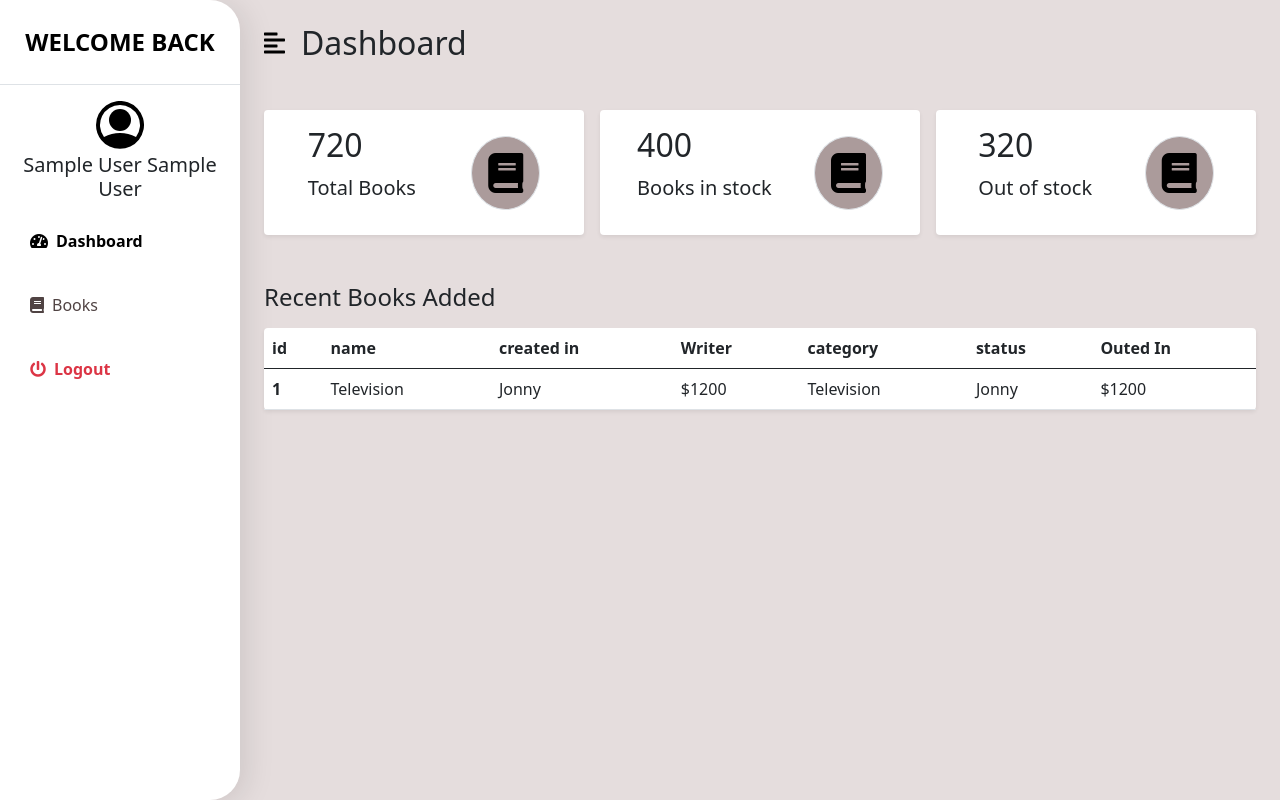
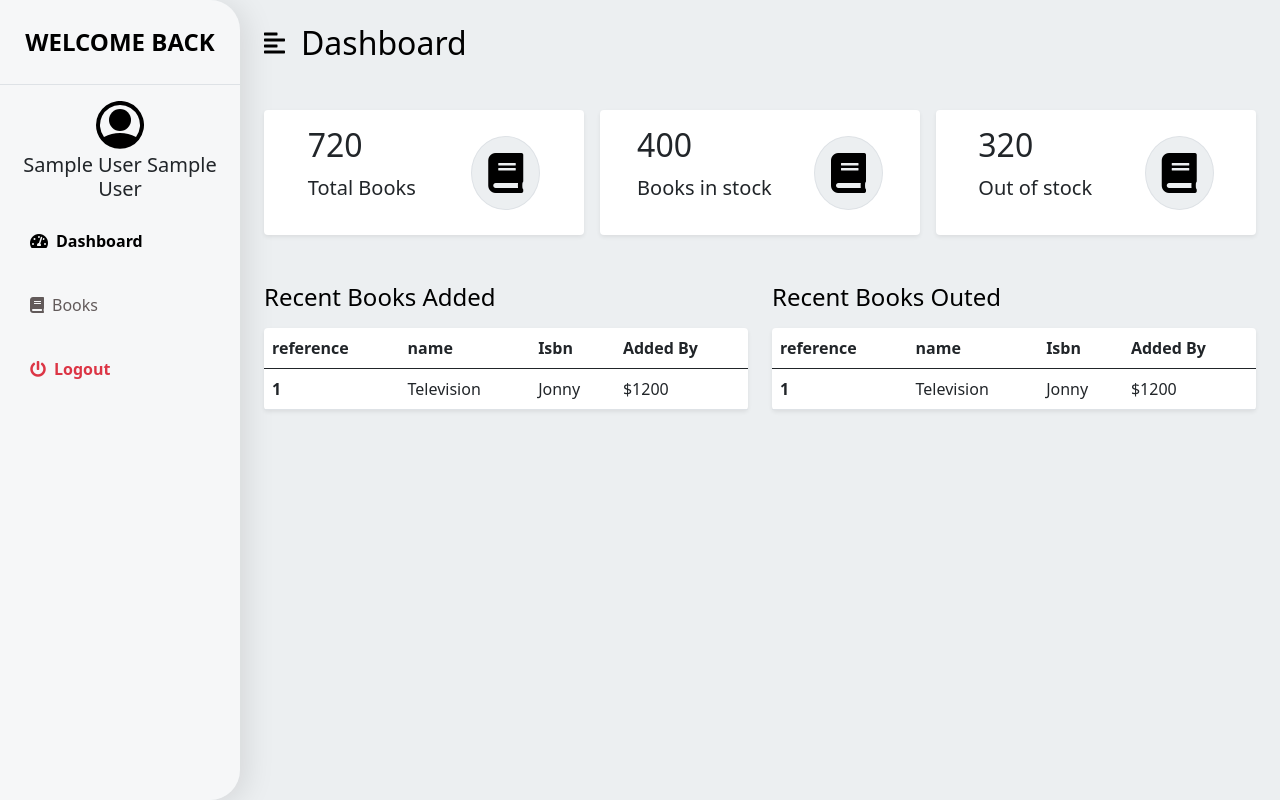
Before and after one commit to AyoubOuabi1/library-management-system, a PHP site: page /library-management-system/ in a window 1280 px wide. Run offline with PHP 8.4, Linux system fonts and the light colour scheme; the visitor is signed in with stand-in values (Sample User, id 1); some libraries are stand-ins or nearby versions.

Commit message:
add select books data

```diff
--- a/assets/fronend/books.php
+++ b/assets/fronend/books.php
@@ -1,23 +1,40 @@
 <div class="  my-5">
-    <div class="mb-3 d-flex justify-content-between">
-        <h3 class="mt-2">Books List</h3>
+    <div class="mb-3 d-flex justify-content-end">
+
         <button class="btn  btn-primary rounded-pill" type="button" data-bs-toggle="modal" onclick="createTask()">
             <h5 >&emsp;Add Book&emsp;</h5>
         </button>
 
     </div>
-
-    <div class="col table-responsive">
+    <div class="row">
+        <div class="col-md-6 col-12 table-responsive">
+            <h3 class="fs-4  mb-3 primary-text">Books In Stock</h3>
             <table class="table  bg-white rounded shadow-sm  table-hover">
                 <thead>
                 <tr>
-                <th scope="col w-25" >id</th>
+                    <th scope="col" >id</th>
+                    <th scope="col">Name</th>
+                    <th scope="col">ISBN</th>
+                    <th scope="col">Writer</th>
+                    <th scope="col"></th>
+                </tr>
+                </thead>
+                <tbody id="tableBodyData">
+
+
+                </tbody>
+            </table>
+        </div>
+        <div class="col col-md-6 col-12 table-responsive">
+            <h3 class="fs-4  mb-3 primary-text">Recent Books Outed</h3>
+
+            <table class="table  bg-white rounded shadow-sm  table-hover">
+                <thead>
+                <tr>
+                    <th scope="col" >reference</th>
                     <th scope="col">name</th>
-                <th scope="col">created in</th>
-                <th scope="col">Writer</th>
-                <th scope="col">category</th>
-                <th scope="col">status</th>
-                <th scope="col">Outed In</th>
+                    <th scope="col">Isbn</th>
+                    <th scope="col"></th>
                 </tr>
                 </thead>
                 <tbody>
@@ -26,12 +43,12 @@
                     <td>Television</td>
                     <td>Jonny</td>
                     <td>$1200</td>
-                <td>Television</td>
-                <td>Jonny</td>
-                <td>$1200</td>
+
                 </tr>
 
                 </tbody>
             </table>
         </div>
     </div>
+
+</div>
--- a/assets/fronend/dashboard.php
+++ b/assets/fronend/dashboard.php
@@ -34,18 +34,17 @@
 </div>
 
 <div class="row my-5">
-    <h3 class="fs-4 mb-3">Recent Books Added</h3>
-    <div class="col table-responsive">
+
+    <div class="col-md-6 col-12 table-responsive">
+        <h3 class="fs-4 mb-3 primary-text">Recent Books Added</h3>
+
         <table class="table  bg-white rounded shadow-sm  table-hover">
             <thead>
             <tr>
-                <th scope="col w-25" >id</th>
+                <th scope="col" >reference</th>
                 <th scope="col">name</th>
-                <th scope="col">created in</th>
-                <th scope="col">Writer</th>
-                <th scope="col">category</th>
-                <th scope="col">status</th>
-                <th scope="col">Outed In</th>
+                <th scope="col">Isbn</th>
+                <th scope="col">Added By</th>
             </tr>
             </thead>
             <tbody>
@@ -54,9 +53,31 @@
                 <td>Television</td>
                 <td>Jonny</td>
                 <td>$1200</td>
+
+            </tr>
+
+            </tbody>
+        </table>
+    </div>
+    <div class="col col-md-6 col-12 table-responsive">
+        <h3 class="fs-4  mb-3 primary-text">Recent Books Outed</h3>
+
+        <table class="table  bg-white rounded shadow-sm  table-hover">
+            <thead>
+            <tr>
+                <th scope="col" >reference</th>
+                <th scope="col">name</th>
+                <th scope="col">Isbn</th>
+                <th scope="col">Added By</th>
+            </tr>
+            </thead>
+            <tbody>
+            <tr>
+                <th scope="row">1</th>
                 <td>Television</td>
                 <td>Jonny</td>
                 <td>$1200</td>
+
             </tr>
 
             </tbody>
--- a/assets/fronend/modal.php
+++ b/assets/fronend/outBookModal.php
@@ -4,24 +4,24 @@
     <div class="modal-dialog modal-dialog-centered" role="document">
         <div class="modal-content">
             <div class="modal-header ">
-                <h2 id="tasktitle"></h2>
+                <h2 id="modaltitle"></h2>
             </div>
             <div class="modal-body">
                 <!--begin form-->
-                <form  method="POST" action="scripts.php" class="form" id="form">
+                <form  method="POST"  class="form" id="form">
                     <div class="col-12 bg-red text-white h2 p-2 rounded-3 d-none " id="checkEmpty">
                         please remplire tous les champs
                     </div>
                     <div class="form-group">
                         <label for="title">Book Name</label>
-                        <input class="form-control form-control-lg check" id="fbookName" name="fbookName" required type="text">
+                        <input class="form-control form-control-lg check" id="fbookName" name="fbookName" readonly type="text">
                     </div>
                     <div class="form-group">
                         <label for="fIsbn">ISBN</label>
-                        <input class="form-control form-control-lg check" id="fIsbn" name="fIsbn" required type="text">
+                        <input class="form-control form-control-lg check" id="fIsbn" name="fIsbn" readonly type="text">
                     </div>
                     <div class="form-group">
-                         <label for="fwriter">Writer</label>
+                        <label for="fwriter">Writer</label>
                         <input class="form-control form-control-lg check" id="fwriter" name="fwriter" required type="text">
                     </div>
 
@@ -29,9 +29,29 @@
                         <label for="fLanguage">Language</label>
                         <input class="form-control form-control-lg check" id="fLanguage" name="fLanguage" required type="text">
                     </div>
+                    <div class="mt-2 form-group" id="entryDiv">
+                        <label for="fentry">entry Date</label>
+                        <input type="date" class=" form-control form-control-lg check" id="fentry" name="fentry" readonly >
+                    </div>
+                    <div class="mt-2 form-group">
+                        <label for="frelease">released Date</label>
+                        <input type="date" class=" form-control form-control-lg check" id="frelease" name="frelease" required >
+                    </div>
                     <div class="form-group">
                         <label for="fcategory">Category</label>
                         <input class="form-control form-control-lg check" id="fcategory" name="fcategory" required type="text">
+                    </div>
+                    <div class="form-group">
+                        <label for="fquantity">Quantity</label>
+                        <input class="form-control form-control-lg check" id="fquantity" name="fquantity" required type="text">
+                    </div>
+                    <div class="form-group d-none" id="addDiv">
+                        <label for="faddedBy">Added by</label>
+                        <input class="form-control form-control-lg check" id="faddedBy" name="faddedBy" readonly type="text">
+                    </div>
+                    <div class="form-group d-none" id="sttDiv">
+                        <label for="fstatus">status</label>
+                        <input class="form-control form-control-lg check " id="fstatus" name="fstatus" readonly type="text">
                     </div>
                     <div class="modal-footer" id="modelFooter">
 
--- /dev/null
+++ b/assets/fronend/showBookModal.php
@@ -0,0 +1,67 @@
+<!-- TASK MODAL -->
+<div aria-hidden="true" aria-labelledby="exampleModalCenterTitle"   class="modal fade" id="modal-task" role="dialog"
+     tabindex="-1">
+    <div class="modal-dialog modal-dialog-centered" role="document">
+        <div class="modal-content">
+            <div class="modal-header ">
+                <h2 id="tasktitle"></h2>
+            </div>
+            <div class="modal-body">
+                <!--begin form-->
+                <form  method="POST"  class="form" id="form">
+                    <div class="col-12 bg-red text-white h2 p-2 rounded-3 d-none " id="checkEmpty">
+                        please remplire tous les champs
+                    </div>
+                    <div class="form-group">
+                        <label for="title">Book Name</label>
+                        <input class="form-control form-control-lg check" id="fbookName" name="fbookName" required type="text">
+                    </div>
+                    <div class="form-group">
+                        <label for="fIsbn">ISBN</label>
+                        <input class="form-control form-control-lg check" id="fIsbn" name="fIsbn" required type="text">
+                    </div>
+                    <div class="form-group">
+                         <label for="fwriter">Writer</label>
+                        <input class="form-control form-control-lg check" id="fwriter" name="fwriter" required type="text">
+                    </div>
+
+                    <div class="form-group">
+                        <label for="fLanguage">Language</label>
+                        <input class="form-control form-control-lg check" id="fLanguage" name="fLanguage" required type="text">
+                    </div>
+                    <div class="mt-2 form-group" id="entryDiv">
+                        <label for="fentry">entry Date</label>
+                        <input type="date" class=" form-control form-control-lg check" id="fentry" name="fentry" readonly >
+                    </div>
+                    <div class="mt-2 form-group">
+                        <label for="frelease">released Date</label>
+                        <input type="date" class=" form-control form-control-lg check" id="frelease" name="frelease" required >
+                    </div>
+                    <div class="form-group">
+                        <label for="fcategory">Category</label>
+                        <input class="form-control form-control-lg check" id="fcategory" name="fcategory" required type="text">
+                    </div>
+                    <div class="form-group">
+                        <label for="fquantity">Quantity</label>
+                        <input class="form-control form-control-lg check" id="fquantity" name="fquantity" required type="text">
+                    </div>
+                    <div class="form-group d-none" id="addDiv">
+                        <label for="faddedBy">Added by</label>
+                        <input class="form-control form-control-lg check" id="faddedBy" name="faddedBy" readonly type="text">
+                    </div>
+                    <div class="form-group d-none" id="sttDiv">
+                        <label for="fstatus">status</label>
+                        <input class="form-control form-control-lg check " id="fstatus" name="fstatus" readonly type="text">
+                    </div>
+                    <div class="modal-footer" id="modelFooter">
+
+                    </div>
+                </form>
+                <!--end form-->
+            </div>
+
+        </div>
+    </div>
+</div>
+
+<!-- TASK MODAL DELETE AND UPDATE-->
--- a/assets/scripts/main.js
+++ b/assets/scripts/main.js
@@ -9,10 +9,14 @@ toggleButton.onclick = function () {
     wrapper.classList.toggle("toggled");
 };
 function createTask() {
-    $('#tasktitle').html("Add Book")
+    resetForm();
+    $('#addDiv').addClass('d-none');
+    $('#sttDiv').addClass('d-none');
+    $('#entryDiv').addClass('d-none');
+    $('#modaltitle').html("Add Book")
     $('#modal-task').modal('show');
     $('#modelFooter').html(`<button type="button" class="btn btn-secondary" data-bs-dismiss="modal" >cancel</button>
-    <button type="submit" name="save" class="btn  btn-primary text-white" data-bs-dismiss="modal" id="saveBookBtn" >Save</button>`)
+    <button type="button" name="save" class="btn  btn-primary text-white" data-bs-dismiss="modal" id="saveBookBtn" onclick="insertIntoBook()" >Save</button>`)
 }
 function loadBooks(){
     pageTitle.innerHTML='Books List'
@@ -20,6 +24,7 @@ function loadBooks(){
     dashboardContainer.classList.add('d-none');
     btnDash.classList.remove('active');
     btnBook.classList.add('active');
+    getBooksData();
 }
 function loadDashboard(){
     pageTitle.innerHTML='Dashboard';
@@ -27,4 +32,97 @@ function loadDashboard(){
     btnBook.classList.remove('active');
     bookContainer.classList.add('d-none');
     dashboardContainer.classList.remove('d-none');
- }
+}
+
+function resetForm(){
+    //document.getElementById('fbookName').value=" ";
+    $('#fbookName').val(" ");
+    $('#fIsbn').val(" ");
+    $('#fwriter').val(" ");
+    $('#fLanguage').val(" ");
+    $('#frelease').val(" ");
+    $('#fcategory').val(" ")
+    $('#fquantity').val(" ")
+}
+
+
+function insertIntoBook(){
+    $.post("assets/backend/addNewBook.php",{bookName:$('#fbookName').val(),isbn:$('#fIsbn').val(),writer:$('#fwriter').val(),lang:$('#fLanguage').val(),
+        release:$('#frelease').val(),category:$('#fcategory').val(),quantity:$('#fquantity').val()
+    },function (data,textStatus,jqXHR) {
+        if(data==='true'){
+            Swal.fire(
+                'Good job!',
+                'the book has been added with',
+                'success'
+            )
+            getBooksData();
+        }else{
+            alert(data)
+        }
+    }).fail(function (error) {
+        alert(error.detail)
+    })
+}
+
+
+function getBooksData(){
+    $.ajax({
+
+        url: 'assets/backend/getBooksData.php',
+        dataType: 'json',
+        success: function(data){
+            document.getElementById('tableBodyData').innerHTML='';
+            for (let i=0;i<data.booksData.length;i++){
+                document.getElementById('tableBodyData').innerHTML+=`
+                <tr>
+                     <th scope="row">${data.booksData[i].bookId}</th>
+                    <td>${data.booksData[i].bookName}</td>
+                    <td>${data.booksData[i].isbn}</td>
+                    <td>${data.booksData[i].writer}</td>
+                    <td><button type="button" onclick="selectBook(${data.booksData[i].bookId})" class="btn btn-primary">Full information</button></td>
+                </tr>`;
+            }
+
+
+        }
+    });
+
+}
+
+function selectBook(id){
+    $('#modaltitle').html("Full Information")
+    $('#addDiv').removeClass('d-none');
+    $('#sttDiv').removeClass('d-none');
+    $('#entryDiv').removeClass('d-none');
+    $('#modal-task').modal('show');
+    $('#modelFooter').html(`<button type="button" class="btn btn-secondary" data-bs-dismiss="modal" >cancel</button>
+    <button type="button" class="btn  btn-success text-white" data-bs-dismiss="modal" id="saveBookBtn" onclick="" >book out</button>
+    <button type="button" class="btn  btn-primary text-white" data-bs-dismiss="modal" id="saveBookBtn" onclick="" >Update</button>
+    <button type="button" class="btn  btn-danger text-white" data-bs-dismiss="modal" id="saveBookBtn" onclick="" >delete</button>`)
+    $.ajax({
+        url: 'assets/backend/getBooksData.php',
+        dataType: 'json',
+        success: function(data){
+            for (let i=0;i<data.booksData.length;i++){
+                if(data.booksData[i].bookId==id){
+                    $('#fbookName').val(data.booksData[i].bookName);
+                    $('#fIsbn').val(data.booksData[i].isbn);
+                    $('#fwriter').val(data.booksData[i].writer);
+                    $('#fLanguage').val(data.booksData[i].language);
+                    $('#frelease').val(data.booksData[i].releaseDate);
+                    $('#fentry').val(data.booksData[i].inputedDate);
+                    $('#fcategory').val(data.booksData[i].category)
+                    $('#fquantity').val(data.booksData[i].quantity)
+                    $('#faddedBy').val(data.booksData[i].firstName+" "+data.booksData[i].lastName);
+                    $('#fstatus').val('in stock');
+                    break;
+
+                }
+
+            }
+
+
+        }
+    });
+}
--- a/assets/styles/main.css
+++ b/assets/styles/main.css
@@ -1,161 +1,12 @@
-/*
-
-@import url('https://fonts.googleapis.com/css?family=Poppins:400,500,600,700&display=swap');
-*{
-    margin: 0;
-    padding: 0;
-    user-select: none;
-    box-sizing: border-box;
-    font-family: 'Poppins', sans-serif;
+:root {
+    --main-bg-color: #ECEFF1;
+    --main-text-color: #000000;
+    --second-text-color: #625a5a;
+    --second-bg-color: #ECEFF1;
 }
 body{
-    background-color: #eee;
+    background-color: var(--main-bg-color);
 }
-.btn{
-    position: absolute;
-    top: 10px;
-    left: 45px;
-    height: 37px;
-    width: 37px;
-    text-align: center;
-    background: #1b1b1b;
-    border-radius: 3px;
-    cursor: pointer;
-    transition: left 0.4s ease;
-}
-.btn.click{
-    left: 260px;
-}
-.btn span{
-    color: white;
-    font-size: 15px;
-    line-height: 36px;
-}
-.btn.click span:before{
-    content: '\f00d';
-}
-.sidebar{
-    position: fixed;
-    width: 250px;
-    height: 100%;
-    left: -250px;
-    background: #1b1b1b;
-    transition: left 0.4s ease;
-}
-.sidebar.show{
-    left: 0px;
-}
-.sidebar .text{
-    color: white;
-    font-size: 19px;
-    font-weight: 600;
-    line-height: 65px;
-    text-align: center;
-    background: #1e1e1e;
-    letter-spacing: 1px;
-}
-nav ul{
-    background: #1b1b1b;
-    height: 100%;
-    width: 100%;
-    list-style: none;
-    padding-left: 10px;
-}
-nav ul li{
-    line-height: 50px;
-    border-top: 1px solid rgba(255,255,255,0.1);
-}
-nav ul li:last-child{
-    border-bottom: 1px solid rgba(255,255,255,0.05);
-}
-nav ul li a{
-    position: relative;
-    color: white;
-    text-decoration: none;
-    font-size: 13px;
-    padding-left: 14px;
-    font-weight: 500;
-    display: block;
-    width: 100%;
-    border-left: 3px solid transparent;
-}
-nav ul li.active a{
-    color: #FC5404;
-    background: #1e1e1e;
-    border-left-color: #FC5404;
-}
-nav ul li a:hover{
-    background: #1e1e1e;
-}
-
-.feat-show{
-    transition: all 0.5s;
-}
-
-nav ul li.active ul{
-    transition: all 0.5s;
-}
-nav ul ul{
-    position: static;
-    display: none;
-}
-
-nav ul.show{
-    display: block;
-    transition: all 0.5s;
-}
-
-nav ul ul li{
-    line-height: 42px;
-    border-top: none;
-}
-nav ul ul li a{
-    font-size: 12px;
-    color: #e6e6e6;
-
-}
-nav ul li.active ul li a{
-    color: #e6e6e6;
-    background: #1b1b1b;
-    border-left-color: transparent;
-}
-
-a:hover{
-    color: #FC5404 !important;
-}
-nav ul ul li a:hover{
-    color: #FC5404 !important;
-    background: #1e1e1e!important;
-}
-nav ul li a span{
-    position: absolute;
-    top: 50%;
-    right: 20px;
-    transform: translateY(-50%);
-    font-size: 15px;
-    transition: transform 0.4s;
-}
-nav ul li a span.rotate{
-    transform: translateY(-50%) rotate(-180deg);
-}
-.content{
-    position: absolute;
-    top: 50%;
-    left: 50%;
-    transform: translate(-50%,-50%);
-    color: #202020;
-    z-index: -1;
-    text-align: center;
-}
-*/
-
-:root {
-    --main-bg-color: #e5dddd;
-    --main-text-color: #000000;
-    --second-text-color: #504343;
-    --second-bg-color: #ab9b9b;
-}
-
 .primary-text {
     color: var(--main-text-color);
 }
@@ -176,6 +27,7 @@ nav ul li a span.rotate{
     border-radius: 100%;
 }
 #sidebar-wrapper{
+
     border-radius: 0 30px 30px 0;
     min-height: 100vh;
     margin-left: -15rem;
@@ -184,10 +36,7 @@ nav ul li a span.rotate{
     box-shadow: 6px 4px 30px rgba(0, 0, 0, 0.1);
 
 }
-#wrapper {
-    overflow-x: hidden;
-    background: #e5dddd;
-}
+
 
 #sidebar-wrapper {
 
--- a/index.php
+++ b/index.php
@@ -9,20 +9,21 @@
     <meta charset="UTF-8">
     <meta http-equiv="X-UA-Compatible" content="IE=edge">
     <meta name="viewport" content="width=device-width, initial-scale=1.0">
-    <title>Login</title>
+    <title>Dashboard</title>
     <!-- bootstrap cdn link-->
     <link href="https://cdn.jsdelivr.net/npm/bootstrap@5.0.2/dist/css/bootstrap.min.css" rel="stylesheet" integrity="sha384-EVSTQN3/azprG1Anm3QDgpJLIm9Nao0Yz1ztcQTwFspd3yD65VohhpuuCOmLASjC" crossorigin="anonymous">
-    <link href="./assets/styles/main.css" rel="stylesheet">
     <!-- bootsrap icons-->
     <link rel="stylesheet" href="https://cdnjs.cloudflare.com/ajax/libs/bootstrap-icons/1.9.1/font/bootstrap-icons.min.css" integrity="sha512-5PV92qsds/16vyYIJo3T/As4m2d8b6oWYfoqV+vtizRB6KhF1F9kYzWzQmsO6T3z3QG2Xdhrx7FQ+5R1LiQdUA==" crossorigin="anonymous" referrerpolicy="no-referrer" />
     <link rel="stylesheet" href="https://cdnjs.cloudflare.com/ajax/libs/font-awesome/5.15.3/css/all.min.css" />
+
+    <link href="./assets/styles/main.css" rel="stylesheet">
 
 </head>
 <body>
 <div class="d-flex" id="wrapper">
 
 <!-- Sidebar -->
-<div class="bg-white " id="sidebar-wrapper">
+<div class="secondary-bg" id="sidebar-wrapper">
     <div class="sidebar-heading text-center py-4 primary-text fs-4 fw-bold text-uppercase border-bottom">Welcome Back</div>
     <div class="list-group list-group-flush my-3">
         <div class="d-block text-center  ">
@@ -48,10 +49,10 @@
 <!-- /#sidebar-wrapper -->
 <!-- Page Content -->
 <div id="page-content-wrapper">
-    <nav class="navbar navbar-expand-lg navbar-light bg-transparent py-4 px-4">
+    <nav class="navbar navbar-expand-lg navbar-light py-4 px-4">
         <div class="d-flex align-items-center">
             <i class="fas fa-align-left primary-text fs-4 me-3" id="menu-toggle"></i>
-            <h2 id="pageTitle" class="fs-2 m-0">Dashboard</h2>
+            <h2 id="pageTitle" class="fs-2 m-0 primary-text">Dashboard</h2>
         </div>
     </nav>
 
@@ -71,12 +72,13 @@
 <!-- /#page-content-wrapper -->
 <!-- TASK MODAL -->
 <?php
-include "./assets/fronend/modal.php"
+include "./assets/fronend/showBookModal.php"
 ?>
 <!-- END TASK MODAL-->
 <!--bootsrap js cdn link-->
-<script src="https://cdn.jsdelivr.net/npm/bootstrap@5.0.2/dist/js/bootstrap.bundle.min.js" integrity="sha384-MrcW6ZMFYlzcLA8Nl+NtUVF0sA7MsXsP1UyJoMp4YLEuNSfAP+JcXn/tWtIaxVXM" crossorigin="anonymous"></script>
+    <script src="https://cdn.jsdelivr.net/npm/bootstrap@5.0.2/dist/js/bootstrap.bundle.min.js" integrity="sha384-MrcW6ZMFYlzcLA8Nl+NtUVF0sA7MsXsP1UyJoMp4YLEuNSfAP+JcXn/tWtIaxVXM" crossorigin="anonymous"></script>
     <script src="https://cdnjs.cloudflare.com/ajax/libs/jquery/3.2.1/jquery.min.js"></script>
+    <script src="//cdn.jsdelivr.net/npm/sweetalert2@11"></script>
     <script src="./assets/scripts/main.js"></script>
 
 </body>
--- a/signup.php
+++ b/signup.php
@@ -73,7 +73,6 @@
   <!--bootsrap js cdn link-->
   <script src="https://cdn.jsdelivr.net/npm/bootstrap@5.0.2/dist/js/bootstrap.bundle.min.js" integrity="sha384-MrcW6ZMFYlzcLA8Nl+NtUVF0sA7MsXsP1UyJoMp4YLEuNSfAP+JcXn/tWtIaxVXM" crossorigin="anonymous"></script>
   <script src="https://cdnjs.cloudflare.com/ajax/libs/jquery/3.2.1/jquery.min.js"></script>
-  <script src="//cdn.jsdelivr.net/npm/sweetalert2@11"></script>
   <script src="./assets/scripts/login.js"></script>
 </body>
 </html>
```
Also changed, not shown: assets/backend/addNewBook.php (+17 -1 lines), assets/backend/getBooksData.php (added, +30 -0 lines), assets/scripts/login.js (+5 -4 lines), db.sql (renamed from bibliolastone.sql, +11 -10 lines), assets/backend/checkSession.php (line endings or trailing spaces). Lines whose indentation alone changed are shown as unchanged.
